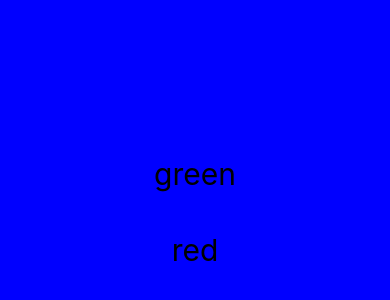
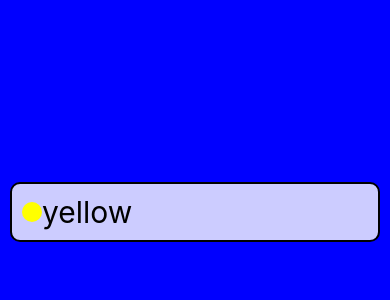
Before and after one commit to zakarybk/learning-code, a React Native app in the folder react-native/ColourCatalog/: screen / in a window 390 px wide. Shown: the part 210-510 px from the top of the page. Built offline with nearby package versions, Linux system fonts and the light colour scheme.

Commit message:
Yellow button + highlight

```diff
--- a/react-native/ColourCatalog/App.js
+++ b/react-native/ColourCatalog/App.js
@@ -1,5 +1,5 @@
 import React, { useState } from "react"
-import { StyleSheet, Text, View, Image, Dimensions } from "react-native"
+import { StyleSheet, Text, View, TouchableHighlight } from "react-native"
 
 import picMountain from "./assets/gray-asphalt-road-on-cliff.jpg"
 import picCave from "./assets/abstract-antelope-canyon-art-blur.jpg"
@@ -8,12 +8,14 @@
   const [backgroundColor, setBackgroundColor] = useState("blue");
   return(
     <View style={[styles.container, { backgroundColor }]}>
-      <Text style={styles.button}
-        onPress={() => setBackgroundColor("green")}
-        >green</Text>
-      <Text style={styles.button}
-        onPress={() => setBackgroundColor("red")}
-        >red</Text>
+      <TouchableHighlight style={styles.button}
+        onPress={() => setBackgroundColor("yellow")}
+        underlayColor="orange">
+        <View style={styles.row}>
+          <View style={[styles.sample, { backgroundColor: "yellow" }]} />
+          <Text style={styles.buttonText}>yellow</Text>
+        </View>
+      </TouchableHighlight>
     </View>
   )
 }
@@ -26,8 +28,25 @@
     alignItems: "center"
   },
   button: {
+    margin: 10,
+    padding: 10,
+    borderWidth: 2,
+    borderRadius: 10,
+    alignSelf: "stretch",
+    backgroundColor: "rgba(255,255,255,0.8)"
+  },
+  buttonText: {
     fontSize: 30,
-    margin: 10,
-    padding: 10
+    textAlign: "center"
+  },
+  row: {
+    flexDirection: "row",
+    alignItems: "center"
+  },
+  sample: {
+    height: 20,
+    width: 20,
+    borderRadius: 10,
+    backgroundColor: "white"
   }
 })
```
